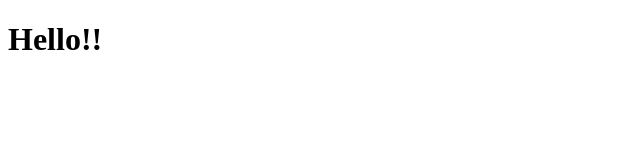
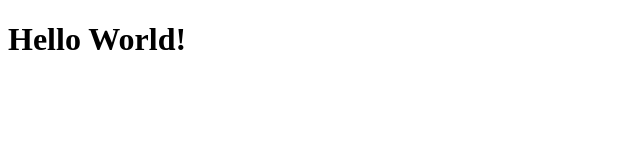
Before and after one commit to U-SA-GI/GamePages.github.io, a plain HTML site: page index.html in a window 1280 px wide. Shown: the whole page, without its empty margins (0-640 px from the left). Drawn offline with Linux system fonts and the light colour scheme.

Commit message:
Update index.html

```diff
--- a/index.html
+++ b/index.html
@@ -5,6 +5,6 @@
 		<title>GamePage</title>
   	</head>
   	<body>
-        <h1>Hello!!</h1>
+        <h1>Hello World!</h1>
 	</body>
 </html>
```
